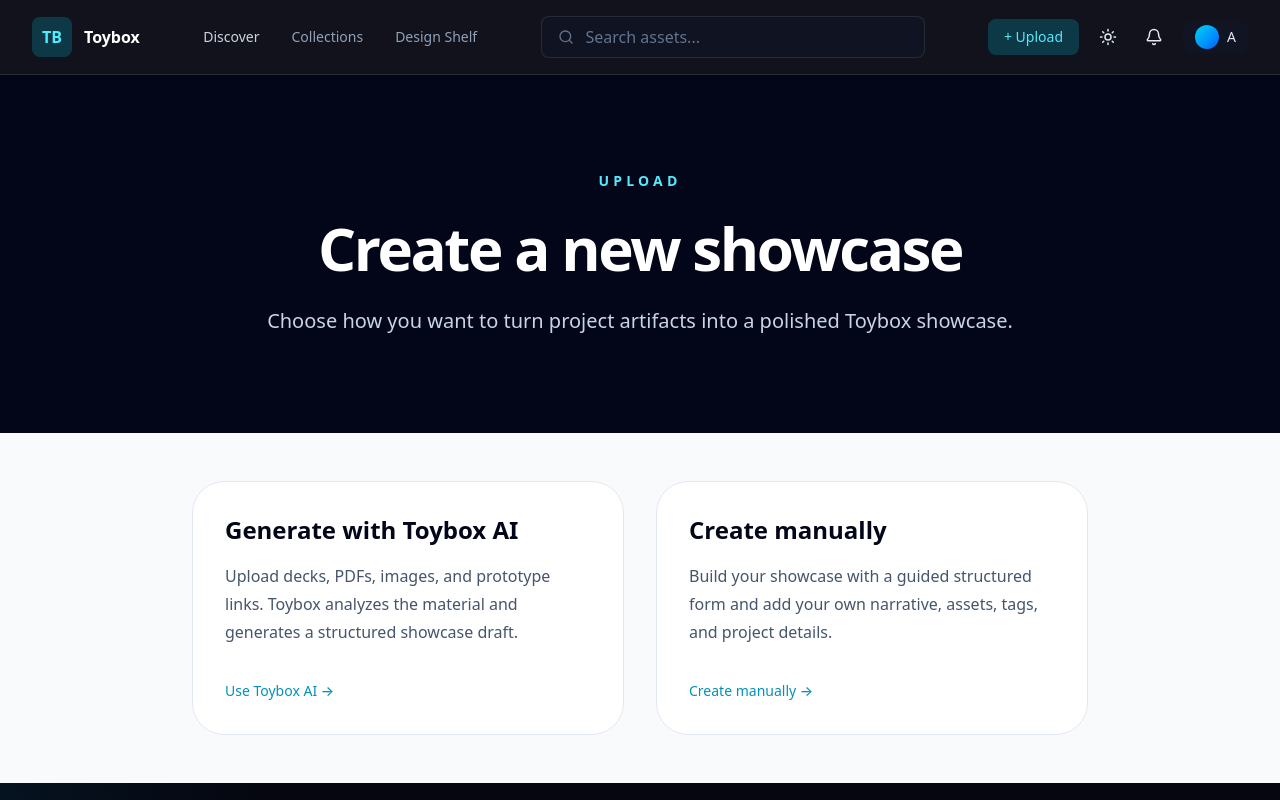
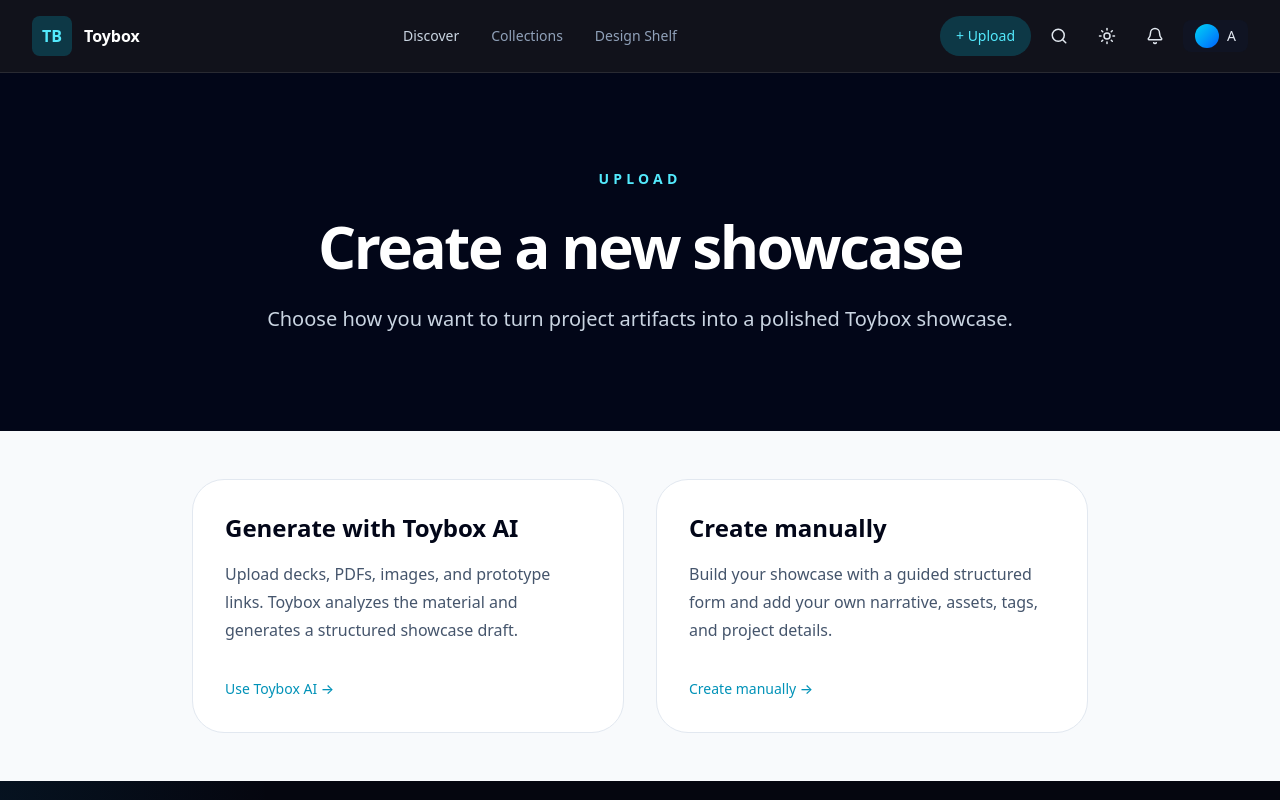
Before and after one commit to ashokkumarravindran/toybox, a Next.js app: page /upload in a window 1280 px wide. Built offline with nearby package versions, Linux system fonts and the light colour scheme.

Commit message:
Updates to header and upload page, including dark mode toggle and disabling the "Create Showcase" button.

```diff
--- a/app/components/ToyboxHeader.tsx
+++ b/app/components/ToyboxHeader.tsx
@@ -39,37 +39,47 @@
             <Link href="/" className={`transition ${darkMode ? 'text-slate-400 hover:text-white' : 'text-slate-600 hover:text-slate-950'}`}>Design Shelf</Link>
           </nav>
 
-          {/* Search */}
-          <div className={`flex-1 max-w-sm hidden lg:flex items-center gap-3 px-4 py-2 rounded-lg border ${darkMode ? 'border-white/10 bg-slate-900/50' : 'border-slate-200 bg-slate-50'}`}>
-            <Search size={16} className={darkMode ? 'text-slate-500' : 'text-slate-400'} />
-            <input
-              value={search}
-              onChange={(e) => setSearch(e.target.value)}
-              placeholder="Search assets..."
-              className={`flex-1 bg-transparent text-sm outline-none placeholder-opacity-50 ${darkMode ? 'placeholder-slate-500' : 'placeholder-slate-400'}`}
-            />
-          </div>
-
           {/* Right Actions */}
-          <div className={`flex items-center gap-3 ${darkMode ? 'text-slate-200' : 'text-slate-700'}`}>
+<div className={`flex items-center gap-2 ${darkMode ? 'text-slate-200' : 'text-slate-700'}`}>
   <Link
     href="/upload"
-              className={`px-4 py-2 rounded-lg text-sm font-medium transition ${darkMode ? 'bg-cyan-400/20 text-cyan-300 hover:bg-cyan-400/30' : 'bg-cyan-500/10 text-cyan-600 hover:bg-cyan-500/20'}`}
+    className={`h-10 rounded-full px-4 text-sm font-medium transition flex items-center ${
+      darkMode
+        ? 'bg-cyan-400/20 text-cyan-300 hover:bg-cyan-400/30'
+        : 'bg-cyan-500/10 text-cyan-600 hover:bg-cyan-500/20'
+    }`}
   >
     + Upload
   </Link>
+
+  <button
+    className={`h-10 w-10 rounded-full transition flex items-center justify-center ${
+      darkMode ? 'hover:bg-white/10' : 'hover:bg-slate-100'
+    }`}
+  >
+    <Search size={18} />
+  </button>
+
   <button
     onClick={() => onDarkModeChange?.(!darkMode)}
-              className={`p-2 rounded-lg transition ${darkMode ? 'text-slate-200 hover:bg-white/10' : 'text-slate-700 hover:bg-slate-100'}`}
+    className={`h-10 w-10 rounded-full transition flex items-center justify-center ${
+      darkMode ? 'hover:bg-white/10' : 'hover:bg-slate-100'
+    }`}
   >
     {darkMode ? <Sun size={18} /> : <Moon size={18} />}
   </button>
-            <button className={`p-2 rounded-lg transition ${darkMode ? 'text-slate-200 hover:bg-white/10' : 'text-slate-700 hover:bg-slate-100'}`}>
+
+  <button
+    className={`h-10 w-10 rounded-full transition flex items-center justify-center ${
+      darkMode ? 'hover:bg-white/10' : 'hover:bg-slate-100'
+    }`}
+  >
     <Bell size={18} />
   </button>
-            <div className={`flex items-center gap-2 px-3 py-1 rounded-lg ${darkMode ? 'bg-slate-900/50 text-slate-200' : 'bg-slate-100 text-slate-700'}`}>
-              <div className="w-6 h-6 rounded-full bg-gradient-to-br from-cyan-400 to-blue-600" />
-              <span className="text-sm font-medium hidden sm:inline">A</span>
+
+  <div className={`flex items-center gap-2 rounded-lg px-3 py-1 ${darkMode ? 'bg-slate-900/50' : 'bg-slate-100'}`}>
+    <div className="h-6 w-6 rounded-full bg-gradient-to-br from-cyan-400 to-blue-600" />
+    <span className="hidden text-sm font-medium sm:inline">A</span>
   </div>
 </div>
         </div>
--- a/app/page.tsx
+++ b/app/page.tsx
@@ -38,6 +38,19 @@
 };
 
 const repositoryCards: RepositoryCard[] = [
+
+{
+  id: '2',
+  title: 'Index Composer',
+  type: 'Enterprise Platform',
+  creator: 'Financial Services',
+  rating: 4.7,
+  assetFolder: 'curated/indexComposer',
+  heroImage: '/assets/curated/indexComposer/preview.png',
+  gradient: 'linear-gradient(135deg, #8b5cf6 0%, #d946ef 100%)',
+  pattern: 'radial-gradient(circle at 30% 40%, rgba(15,23,42,0.8), transparent), radial-gradient(circle at 70% 70%, rgba(217,70,239,0.1), transparent)',
+},
+
 {
     id: '1',
     title: 'Claims Processing',
@@ -48,16 +61,7 @@
     gradient: 'linear-gradient(135deg, #0ea5e9 0%, #06b6d4 100%)',
     pattern: 'radial-gradient(circle at 20% 50%, rgba(15,23,42,0.8), transparent), radial-gradient(circle at 80% 80%, rgba(6,182,212,0.1), transparent)',
   },
-  {
-    id: '2',
-    title: 'Index Composer',
-    type: 'Enterprise Platform',
-    creator: 'Financial Services',
-    rating: 4.7,
-    assetFolder: 'curated/indexComposer',
-    gradient: 'linear-gradient(135deg, #8b5cf6 0%, #d946ef 100%)',
-    pattern: 'radial-gradient(circle at 30% 40%, rgba(15,23,42,0.8), transparent), radial-gradient(circle at 70% 70%, rgba(217,70,239,0.1), transparent)',
-  },
+
   {
     id: '3',
     title: 'Client Dashboard',
@@ -167,6 +171,9 @@
 const src = `/assets/${folder}/${imageNames[index]}`;
 
 return (
+  <>
+    {fallback}
+
     <img
       src={src}
       alt={alt}
@@ -180,6 +187,7 @@
         }
       }}
     />
+  </>
 );
 }
 
@@ -267,33 +275,40 @@
               <Link href="/" className={darkMode ? 'text-slate-400 hover:text-white' : 'text-slate-600 hover:text-slate-950'}>Collections</Link>
               <Link href="/" className={darkMode ? 'text-slate-400 hover:text-white' : 'text-slate-600 hover:text-slate-950'}>Design Shelf</Link>
             </nav>
-
-            <div className={`hidden max-w-sm flex-1 items-center gap-3 rounded-lg border px-4 py-2 lg:flex ${darkMode ? 'border-white/10 bg-slate-900/50' : 'border-slate-200 bg-slate-50'}`}>
-              <Search size={16} className={darkMode ? 'text-slate-500' : 'text-slate-400'} />
-              <input
-                value={search}
-                onChange={(e) => setSearch(e.target.value)}
-                placeholder="Search assets..."
-                className={`flex-1 bg-transparent text-sm outline-none ${darkMode ? 'placeholder-slate-500' : 'placeholder-slate-400'}`}
-              />
-            </div>
-
-            <div className="flex items-center gap-3">
+            <div className="flex items-center gap-2">
 <Link
   href="/upload"
-                className={`rounded-lg px-4 py-2 text-sm font-medium transition ${darkMode ? 'bg-cyan-400/20 text-cyan-300 hover:bg-cyan-400/30' : 'bg-cyan-500/10 text-cyan-600 hover:bg-cyan-500/20'}`}
+  className={`h-10 rounded-full px-4 text-sm font-medium transition flex items-center ${
+    darkMode
+      ? 'bg-cyan-400/20 text-cyan-300 hover:bg-cyan-400/30'
+      : 'bg-cyan-500/10 text-cyan-600 hover:bg-cyan-500/20'
+  }`}
 >
   + Upload
 </Link>
 
 <button
+  className={`h-10 w-10 rounded-full transition flex items-center justify-center ${
+    darkMode ? 'hover:bg-white/10' : 'hover:bg-slate-100'
+  }`}
+>
+  <Search size={18} />
+</button>
+
+  <button
     onClick={() => setDarkMode(!darkMode)}
-                className={`rounded-lg p-2 transition ${darkMode ? 'hover:bg-white/10' : 'hover:bg-slate-100'}`}
+    className={`h-10 w-10 rounded-full transition flex items-center justify-center ${
+      darkMode ? 'hover:bg-white/10' : 'hover:bg-slate-100'
+    }`}
   >
     {darkMode ? <Sun size={18} /> : <Moon size={18} />}
   </button>
 
-              <button className={`rounded-lg p-2 transition ${darkMode ? 'hover:bg-white/10' : 'hover:bg-slate-100'}`}>
+  <button
+    className={`h-10 w-10 rounded-full transition flex items-center justify-center ${
+      darkMode ? 'hover:bg-white/10' : 'hover:bg-slate-100'
+    }`}
+  >
     <Bell size={18} />
   </button>
 
@@ -327,16 +342,15 @@
               className={`absolute inset-0 transition-opacity duration-1000 ${index === currentSlide ? 'opacity-100' : 'opacity-0'}`}
             >
               <div className="relative h-full w-full overflow-hidden">
-                <AssetImage
-                  folder={slide.assetFolder}
-                  alt={slide.title}
-                  className="absolute inset-0 h-full w-full object-cover"
-                  fallback={
-                    <div className="absolute inset-0" style={{ background: slide.gradient }}>
-                      <div className="absolute inset-0" style={{ background: slide.pattern }} />
+             <div
+  className="absolute inset-0"
+  style={{ background: slide.gradient }}
+>
+  <div
+    className="absolute inset-0"
+    style={{ background: slide.pattern }}
+  />
 </div>
-                  }
-                />
 
                 <div className="absolute inset-0 bg-slate-950/30" />
 
@@ -441,22 +455,15 @@
                     </div>
                   )}
 
-                  {isGenerated && card.heroImage ? (
+                 <div className="absolute inset-0" style={{ background: card.gradient }}>
+  <div className="absolute inset-0" style={{ background: card.pattern }} />
+</div>
+
+{card.heroImage && (
   <img
     src={card.heroImage}
     alt={card.title}
     className="absolute inset-0 h-full w-full object-cover"
-                    />
-                  ) : (
-                    <AssetImage
-                      folder={card.assetFolder}
-                      alt={card.title}
-                      className="absolute inset-0 h-full w-full object-cover"
-                      fallback={
-                        <div className="absolute inset-0" style={{ background: card.gradient }}>
-                          <div className="absolute inset-0" style={{ background: card.pattern }} />
-                        </div>
-                      }
   />
 )}
 
@@ -507,21 +514,18 @@
                 className={`group w-56 flex-shrink-0 overflow-hidden rounded-xl border transition ${darkMode ? 'border-white/10 hover:border-white/30' : 'border-slate-200 hover:border-slate-300'}`}
               >
                 <div className="relative h-40 overflow-hidden">
-                  <AssetImage
-                    folder={item.assetFolder}
-                    alt={item.title}
-                    className="absolute inset-0 h-full w-full object-cover"
-                    fallback={
-                      <div className="absolute inset-0" style={{ background: item.gradient }}>
                  <div
+  className="absolute inset-0"
+  style={{ background: item.gradient }}
+>
+  <div
+    className="absolute inset-0"
     style={{
-                            background: 'radial-gradient(circle at 30% 40%, rgba(15,23,42,0.7), transparent), radial-gradient(circle at 70% 70%, rgba(255,255,255,0.05), transparent)',
+      background:
+        'radial-gradient(circle at 30% 40%, rgba(15,23,42,0.7), transparent), radial-gradient(circle at 70% 70%, rgba(255,255,255,0.05), transparent)',
     }}
-                          className="absolute inset-0"
   />
 </div>
-                    }
-                  />
 
                   <div className="absolute inset-0 bg-slate-950/20" />
                   <div className="absolute inset-0 flex items-center justify-center text-sm font-medium text-white/80">
--- a/app/upload/manual/page.tsx
+++ b/app/upload/manual/page.tsx
@@ -600,10 +600,10 @@
                   Save draft
                 </button>
                 <button
-                  onClick={handleCreateShowcase}
-                  className="px-8 py-4 rounded-full text-sm font-semibold transition bg-cyan-500 text-white hover:bg-cyan-600"
+                  disabled
+                  className="px-8 py-4 rounded-full text-sm font-semibold transition bg-slate-300 text-slate-500 cursor-not-allowed"
                 >
-                  Create showcase
+                  Create Showcase
                 </button>
               </div>
             </div>
```
Lines whose indentation alone changed are shown as unchanged.
